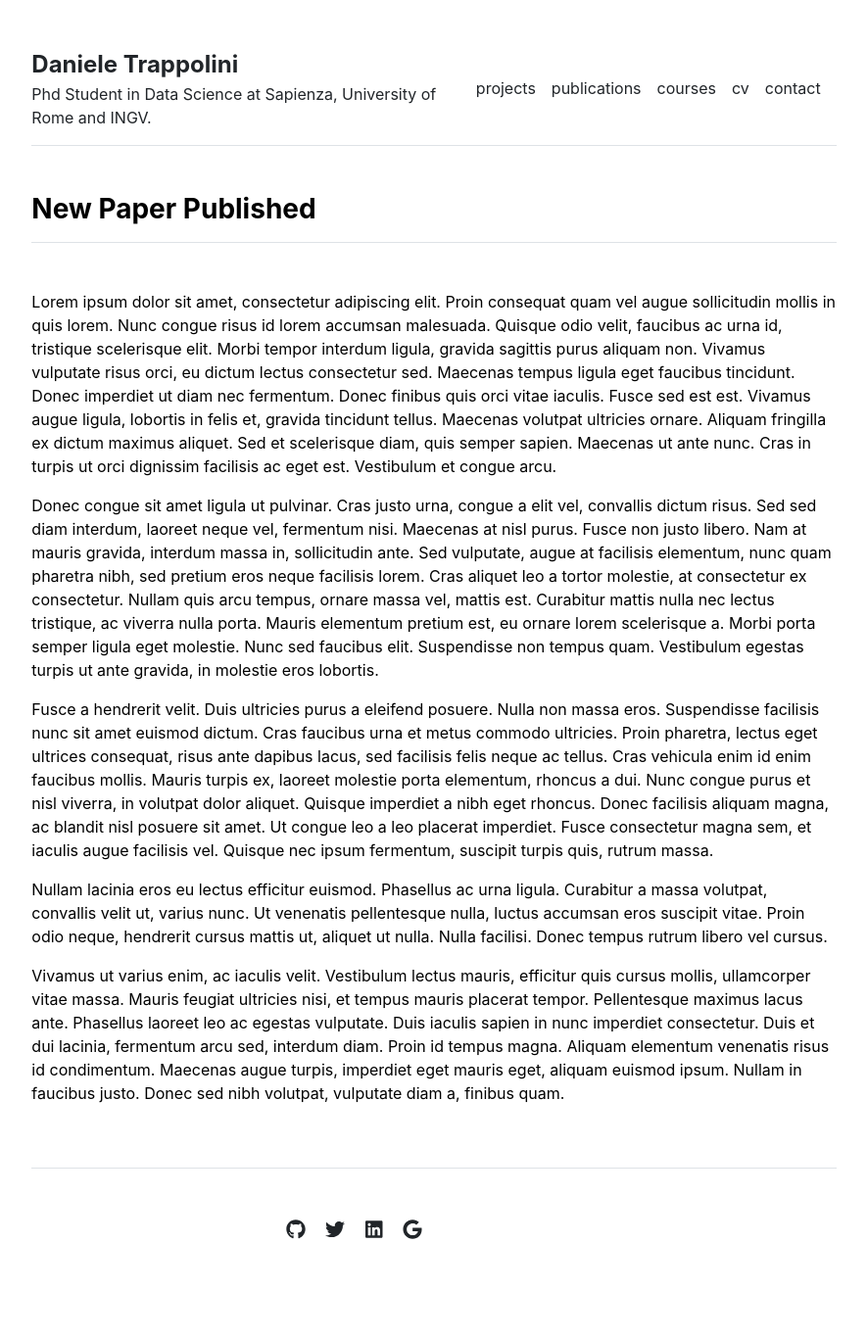
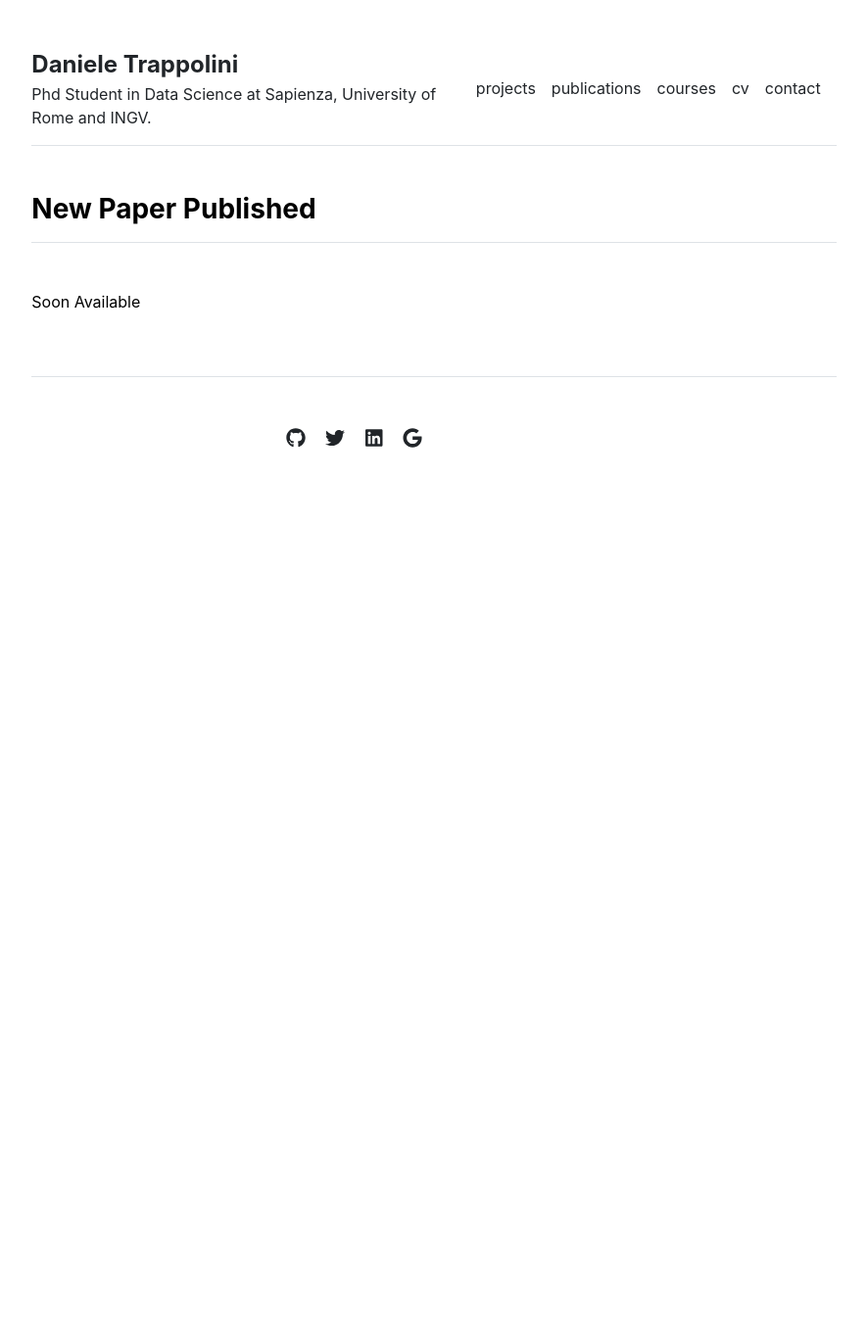
Before and after one commit to Daniele-Trappolini/Daniele-Trappolini.github.io, a Jekyll site: the page built from _posts/2020-03-01-new-paper-published.md, in a window 1280 px wide. Shown: the whole page at 98% size, without its empty margins (197-1082 px from the left). Built offline with Jekyll 4.4.1, drawn with Linux system fonts in a browser that asks for light colours; after the commit the page ends 900 px from its top, so only the background shows below that.

Commit message:
Update 2020-03-01-new-paper-published.md

```diff
--- a/_posts/2020-03-01-new-paper-published.md
+++ b/_posts/2020-03-01-new-paper-published.md
@@ -3,12 +3,4 @@ layout: post
 title: "New Paper Published"
 ---
 
-Lorem ipsum dolor sit amet, consectetur adipiscing elit. Proin consequat quam vel augue sollicitudin mollis in quis lorem. Nunc congue risus id lorem accumsan malesuada. Quisque odio velit, faucibus ac urna id, tristique scelerisque elit. Morbi tempor interdum ligula, gravida sagittis purus aliquam non. Vivamus vulputate risus orci, eu dictum lectus consectetur sed. Maecenas tempus ligula eget faucibus tincidunt. Donec imperdiet ut diam nec fermentum. Donec finibus quis orci vitae iaculis. Fusce sed est est. Vivamus augue ligula, lobortis in felis et, gravida tincidunt tellus. Maecenas volutpat ultricies ornare. Aliquam fringilla ex dictum maximus aliquet. Sed et scelerisque diam, quis semper sapien. Maecenas ut ante nunc. Cras in turpis ut orci dignissim facilisis ac eget est. Vestibulum et congue arcu.
-
-Donec congue sit amet ligula ut pulvinar. Cras justo urna, congue a elit vel, convallis dictum risus. Sed sed diam interdum, laoreet neque vel, fermentum nisi. Maecenas at nisl purus. Fusce non justo libero. Nam at mauris gravida, interdum massa in, sollicitudin ante. Sed vulputate, augue at facilisis elementum, nunc quam pharetra nibh, sed pretium eros neque facilisis lorem. Cras aliquet leo a tortor molestie, at consectetur ex consectetur. Nullam quis arcu tempus, ornare massa vel, mattis est. Curabitur mattis nulla nec lectus tristique, ac viverra nulla porta. Mauris elementum pretium est, eu ornare lorem scelerisque a. Morbi porta semper ligula eget molestie. Nunc sed faucibus elit. Suspendisse non tempus quam. Vestibulum egestas turpis ut ante gravida, in molestie eros lobortis.
-
-Fusce a hendrerit velit. Duis ultricies purus a eleifend posuere. Nulla non massa eros. Suspendisse facilisis nunc sit amet euismod dictum. Cras faucibus urna et metus commodo ultricies. Proin pharetra, lectus eget ultrices consequat, risus ante dapibus lacus, sed facilisis felis neque ac tellus. Cras vehicula enim id enim faucibus mollis. Mauris turpis ex, laoreet molestie porta elementum, rhoncus a dui. Nunc congue purus et nisl viverra, in volutpat dolor aliquet. Quisque imperdiet a nibh eget rhoncus. Donec facilisis aliquam magna, ac blandit nisl posuere sit amet. Ut congue leo a leo placerat imperdiet. Fusce consectetur magna sem, et iaculis augue facilisis vel. Quisque nec ipsum fermentum, suscipit turpis quis, rutrum massa.
-
-Nullam lacinia eros eu lectus efficitur euismod. Phasellus ac urna ligula. Curabitur a massa volutpat, convallis velit ut, varius nunc. Ut venenatis pellentesque nulla, luctus accumsan eros suscipit vitae. Proin odio neque, hendrerit cursus mattis ut, aliquet ut nulla. Nulla facilisi. Donec tempus rutrum libero vel cursus.
-
-Vivamus ut varius enim, ac iaculis velit. Vestibulum lectus mauris, efficitur quis cursus mollis, ullamcorper vitae massa. Mauris feugiat ultricies nisi, et tempus mauris placerat tempor. Pellentesque maximus lacus ante. Phasellus laoreet leo ac egestas vulputate. Duis iaculis sapien in nunc imperdiet consectetur. Duis et dui lacinia, fermentum arcu sed, interdum diam. Proin id tempus magna. Aliquam elementum venenatis risus id condimentum. Maecenas augue turpis, imperdiet eget mauris eget, aliquam euismod ipsum. Nullam in faucibus justo. Donec sed nibh volutpat, vulputate diam a, finibus quam.
+Soon Available
```
